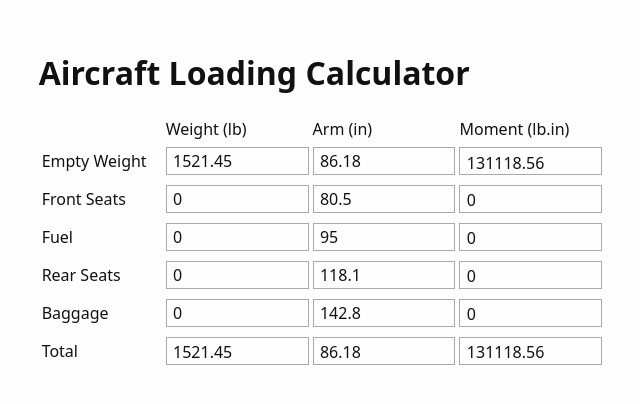
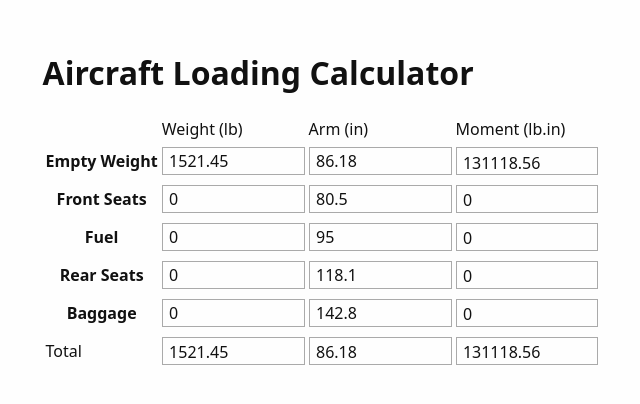
Before and after one commit to zachjensz/aircraft-loading, a SvelteKit app: page / in a window 1280 px wide. Shown: the part 200-604 px from the top of the page, without its empty margins (318-958 px from the left). Built offline with nearby package versions, Linux system fonts and the light colour scheme.

Commit message:
Extracted mass items into a component

```diff
--- /dev/null
+++ b/src/lib/MassItem.svelte
@@ -0,0 +1,42 @@
+<script>
+	export let mass;
+	function twoFrac(number) {
+		return Math.round((number + Number.EPSILON) * 100) / 100;
+	}
+</script>
+
+<tr>
+	<th>{mass.name}</th>
+	<td
+		><input
+			id={`${mass.name}-weight`}
+			type="number"
+			bind:value={mass.weightPounds}
+		/></td
+	>
+	<td
+		><input
+			id={`${mass.name}-arm`}
+			type="number"
+			bind:value={mass.armInches}
+		/></td
+	>
+	<td
+		><output id={`${mass.name}-moment`}
+			>{twoFrac(mass.weightPounds * mass.armInches)}</output
+		></td
+	>
+</tr>
+
+<style>
+	input,
+	output {
+		all: unset;
+		display: block;
+		width: 14ch;
+		height: 1.2em;
+		padding: 0.2em 0.4em;
+		margin-block: 0.2em;
+		border: 1px solid var(--c-border);
+	}
+</style>
--- a/src/routes/+page.svelte
+++ b/src/routes/+page.svelte
@@ -1,4 +1,5 @@
 <script>
+	import MassItem from '$lib/MassItem.svelte';
 	import { currentAircraft } from '$lib/loadingData.ts';
 
 	$: totalWeight = twoFrac(
@@ -26,28 +27,7 @@
 		<th>Moment (lb.in)</th>
 	</tr>
 	{#each $currentAircraft.masses as mass}
-		<tr>
-			<th>{mass.name}</th>
-			<td
-				><input
-					id={`${mass.name}-weight`}
-					type="number"
-					bind:value={mass.weightPounds}
-				/></td
-			>
-			<td
-				><input
-					id={`${mass.name}-arm`}
-					type="number"
-					bind:value={mass.armInches}
-				/></td
-			>
-			<td
-				><output id={`${mass.name}-moment`}
-					>{twoFrac(mass.weightPounds * mass.armInches)}</output
-				></td
-			>
-		</tr>
+		<MassItem {mass} />
 	{/each}
 	<tr>
 		<th>Total</th>
```
